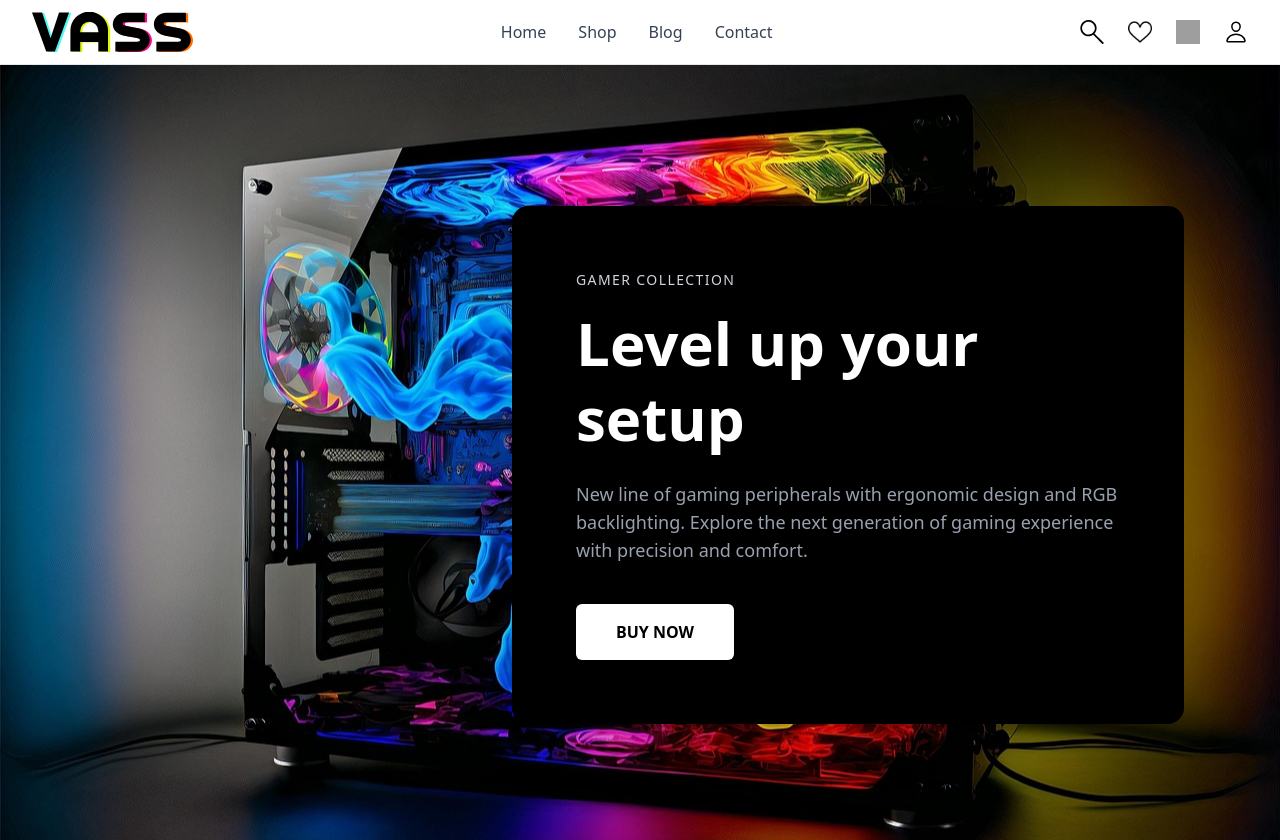
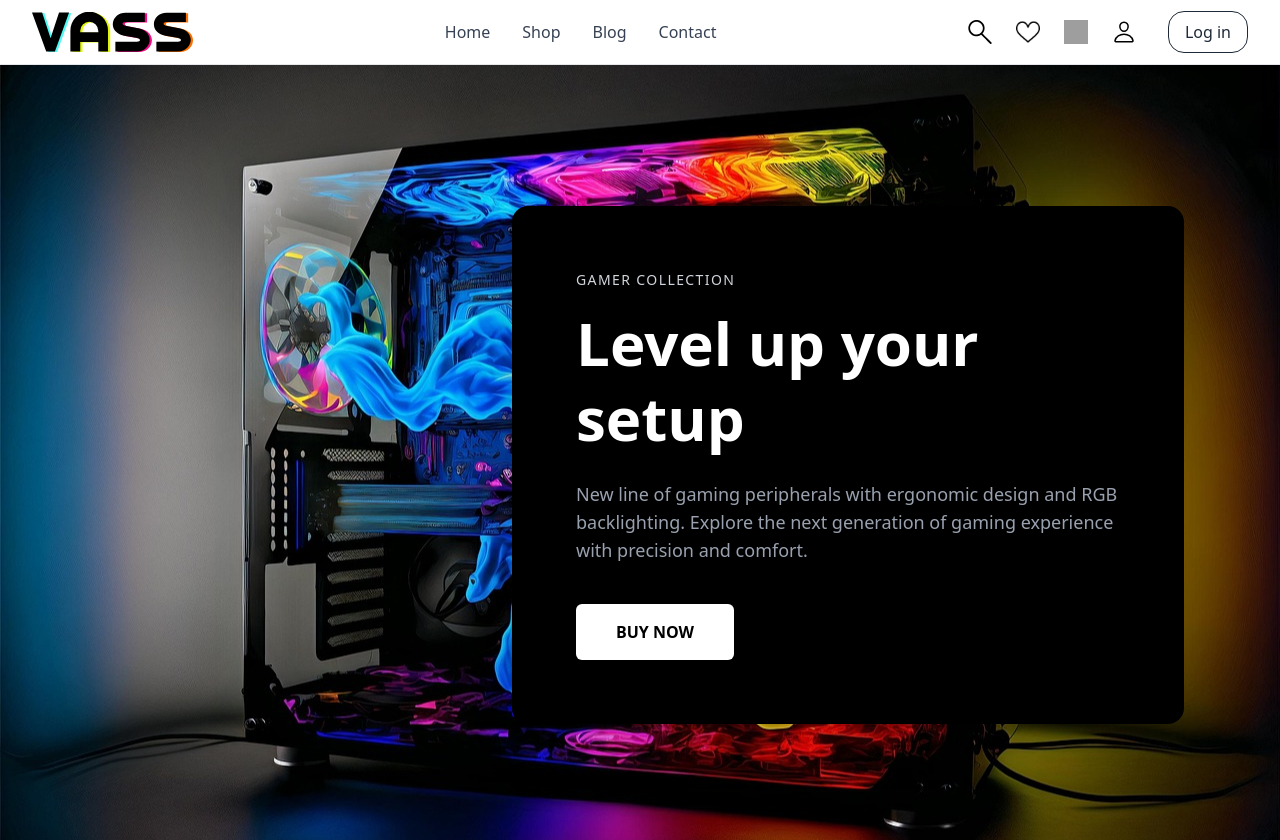
Before and after one commit to Sssebas81/vass-ecommerce, a React (Vite) app in the folder vass-ecommerce/: page / in a window 1280 px wide. Shown: the top 840 px of the page. Built offline with nearby package versions, Linux system fonts and the light colour scheme; grey boxes are pictures that could not be loaded.

Commit message:
feat: change navbar

```diff
--- a/vass-ecommerce/src/components/navbar/Navbar.tsx
+++ b/vass-ecommerce/src/components/navbar/Navbar.tsx
@@ -10,24 +10,21 @@ const Navbar = () => {
         <div className="flex justify-between items-center h-16">
 
           {/* Logo */}
-          <div className="flex-shrink-0">
-            <img src="/img/LogoVass.svg" alt="VASS Logo" className="h-10 w-auto" />
-          </div>
+          <NavLink to="/">
+            <div className="flex-shrink-0">
+              <img src="/img/LogoVass.svg" alt="VASS Logo" className="h-10 w-auto" />
+            </div>
+          </NavLink>
 
           {/* Links (desktop) */}
           <div className="hidden md:flex space-x-8 font-medium text-gray-700">
-            <a href="#" className="hover:text-black">Home</a>
-            <Link to="/Shop">Shop</Link>
-            <NavLink to="/Blog">
-              <a href="#" className="hover:text-black">Blog</a>
-              </NavLink>
-              <NavLink to="/Contact">
-                <a href="#" className="hover:text-black">Contact</a>
-              </NavLink>
-
+            <NavLink to="/" className="hover:text-black">Home</NavLink>
+            <NavLink to="/Shop" className="hover:text-black">Shop</NavLink>
+            <NavLink to="/Blog" className="hover:text-black">Blog</NavLink>
+            <NavLink to="/Contact" className="hover:text-black">Contact</NavLink>
           </div>
 
-         {/* Icons (desktop) */}
+          {/* Icons + Login (desktop) */}
           <div className="hidden md:flex items-center space-x-6">
             <img src="/img/Lupa.svg" alt="Search" className="w-6 h-6 cursor-pointer" />
             <NavLink to="/Favorites">
@@ -39,7 +36,14 @@ const Navbar = () => {
             <NavLink to="/Profile">
               <img src="/img/Persona.svg" alt="User" className="w-6 h-6 cursor-pointer" />
             </NavLink>
-          </div>
+
+            {/* Login Button */}
+            <NavLink to="/Login">
+              <button className="ml-2 px-4 py-2 border border-gray-800 rounded-2xl text-gray-800 font-medium hover:bg-gray-800 hover:text-white transition duration-200">
+                Log in
+              </button>
+            </NavLink>
+          </div>
 
           {/* Mobile Menu Button */}
           <div className="md:hidden">
@@ -73,22 +77,24 @@ const Navbar = () => {
       {/* Mobile Menu */}
       {isOpen && (
         <div className="md:hidden bg-white px-6 pb-4 space-y-3 font-medium text-gray-700">
-          <a href="#" className="block hover:text-black">Home</a>
-          <NavLink to="/Shop">
-            <a href="#" className="block hover:text-black">Shop</a>
-            </NavLink>
-          <a href="#" className="block hover:text-black">Blog</a>
-
-          <NavLink to="/Contact">
-            <a href="#" className="block hover:text-black">Contact</a>
-            </NavLink>
+          <NavLink to="/" className="block hover:text-black">Home</NavLink>
+          <NavLink to="/Shop" className="block hover:text-black">Shop</NavLink>
+          <NavLink to="/Blog" className="block hover:text-black">Blog</NavLink>
+          <NavLink to="/Contact" className="block hover:text-black">Contact</NavLink>
 
           {/* Mobile icons */}
-          <div className="flex space-x-6 pt-4 border-t border-gray-200">
+          <div className="flex space-x-6 pt-4 border-t border-gray-200 items-center">
             <img src="/img/Persona.svg" alt="User" className="w-6 h-6 cursor-pointer" />
             <img src="/img/Lupa.svg" alt="Search" className="w-6 h-6 cursor-pointer" />
             <img src="/img/Corazon.png" alt="Heart" className="w-6 h-6 cursor-pointer" />
             <img src="/img/Carrito.png" alt="Cart" className="w-6 h-6 cursor-pointer" />
+
+            {/* Login button (mobile) */}
+            <NavLink to="/Login">
+              <button className="ml-2 px-3 py-1 border border-gray-800 rounded-md text-gray-800 font-medium hover:bg-gray-800 hover:text-white transition duration-200">
+                Log in
+              </button>
+            </NavLink>
           </div>
         </div>
       )}
```
